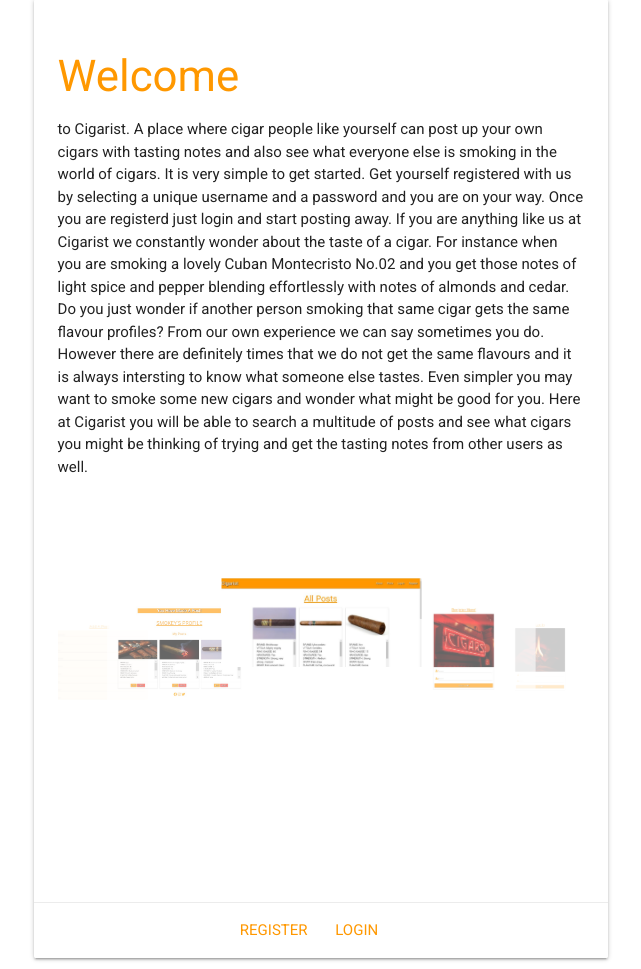
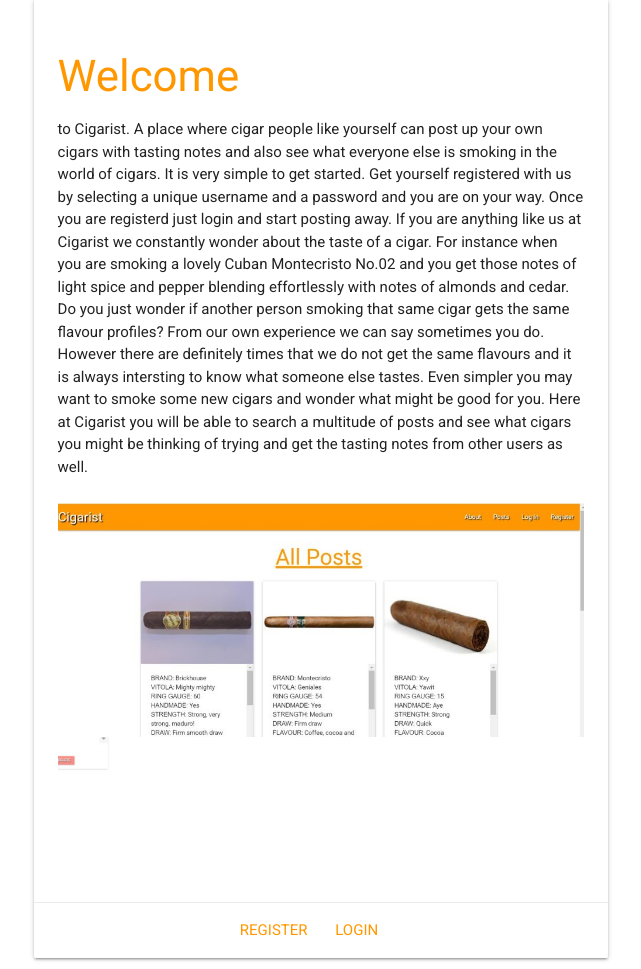
Before and after one commit to Code-Institute-Submissions/cigarist, a Flask app: page /about in a window 1280 px wide. Shown: the part 188-1157 px from the top of the page, without its empty margins (319-960 px from the left). Run offline with Flask 2, Linux system fonts and the light colour scheme; some libraries are stand-ins or nearby versions.

Commit message:
Added css to carousel to adjust the image sizes

```diff
--- a/static/css/style.css
+++ b/static/css/style.css
@@ -69,3 +69,8 @@ h2 {
 .card-content {
     overflow-y: auto !important;
 }
+
+.carousel-item {
+    height: 350px !important;
+    width: 100% !important;
+}
```
